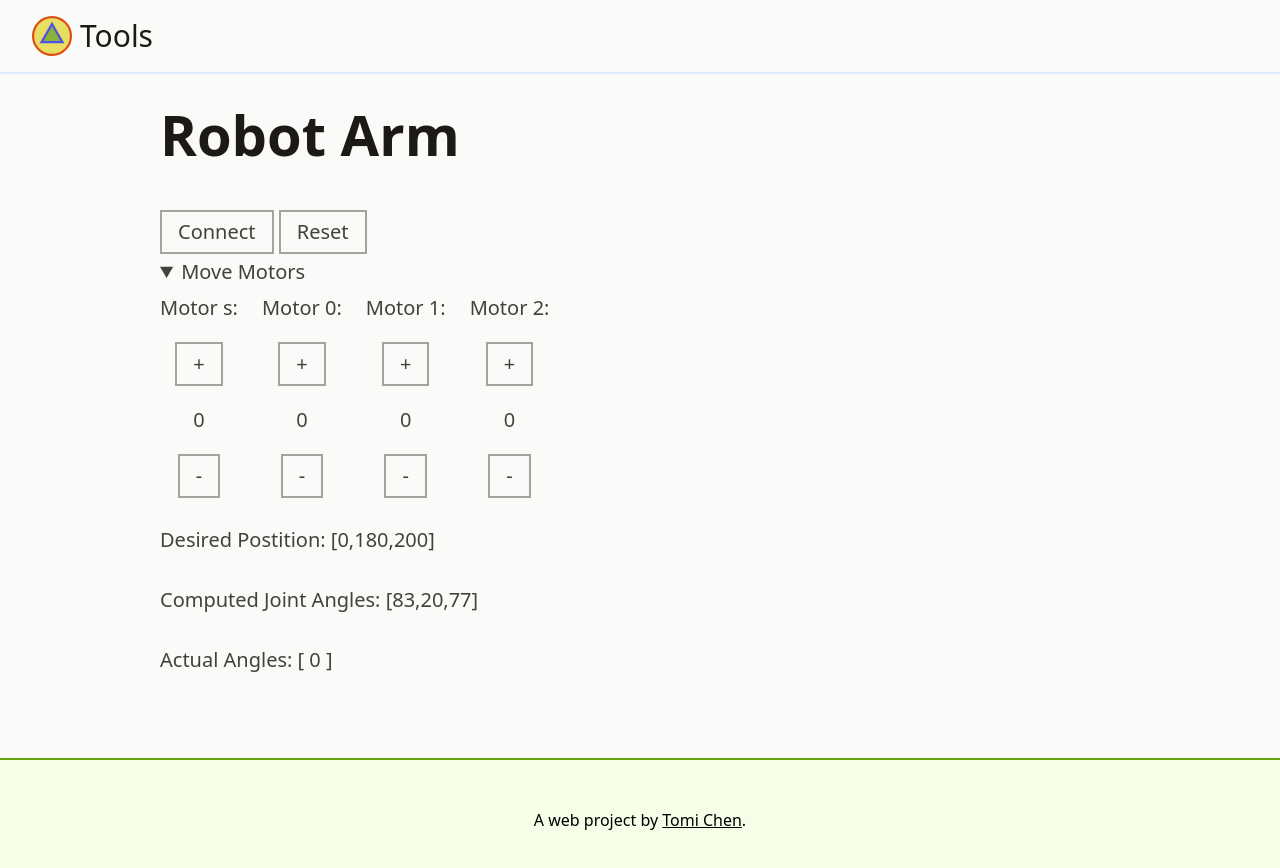
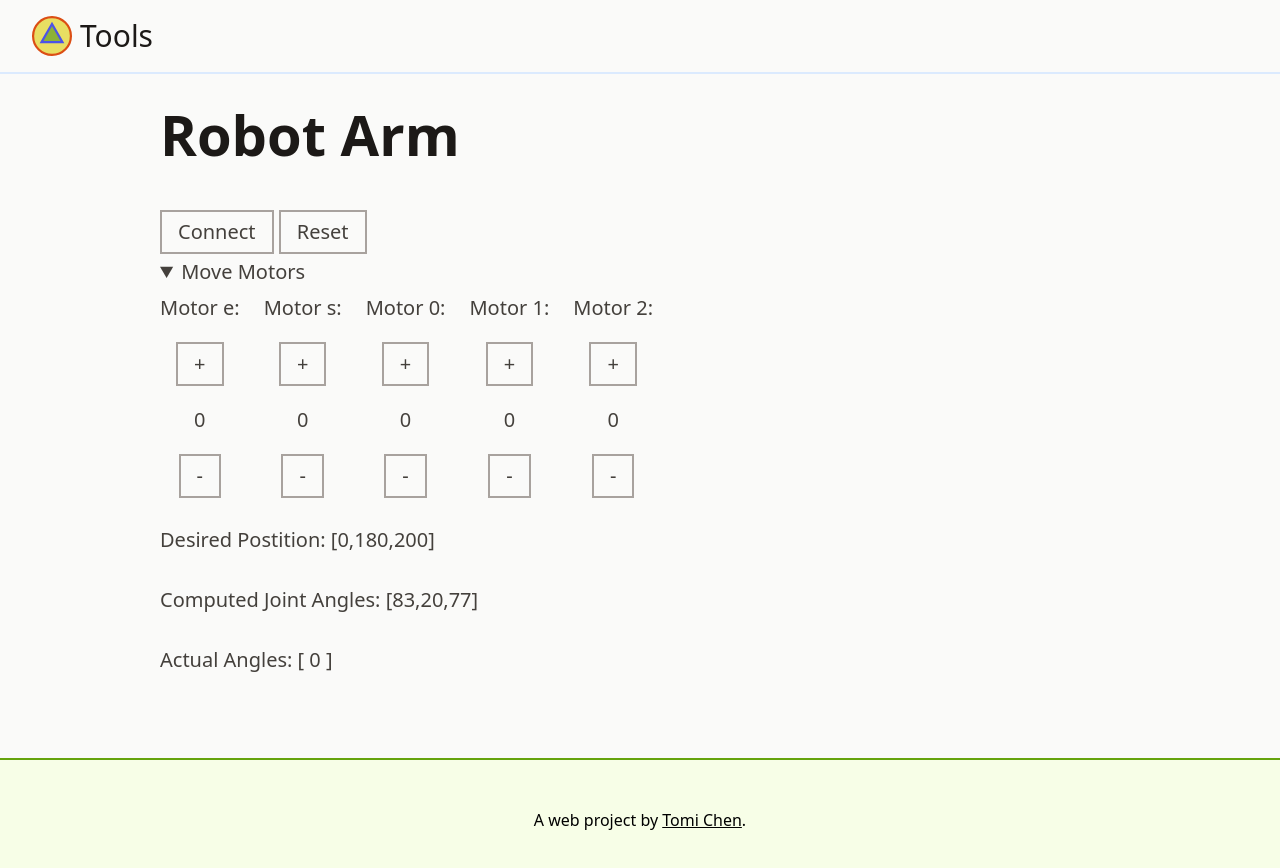
Before and after one commit to tctree333/tools, a SvelteKit app: page /edd-robot-arm in a window 1280 px wide. Both pictures are taken after a click on the heading "Move Motors". Shown: the top 868 px of the page. Built offline with nearby package versions, Linux system fonts and the light colour scheme.

Commit message:
change some robot arm parameters

```diff
--- a/src/routes/edd-robot-arm/+page.svelte
+++ b/src/routes/edd-robot-arm/+page.svelte
@@ -108,21 +108,25 @@
 
 		const key = event.key;
 		// if (key === 'q') {
-		// 	move('s', 5);
+		// 	move('s', 10);
 		// } else if (key === 'a') {
-		// 	move('s', -5);
+		// 	move('s', -10);
 		// } else if (key === 'w') {
-		// 	move('0', 5);
+		// 	move('0', 1);
 		// } else if (key === 's') {
-		// 	move('0', -5);
+		// 	move('0', -1);
 		// } else if (key === 'e') {
-		// 	move('1', 5);
+		// 	move('1', 1);
 		// } else if (key === 'd') {
-		// 	move('1', -5);
+		// 	move('1', -1);
 		// } else if (key === 'r') {
-		// 	move('2', 5);
+		// 	move('2', 1);
 		// } else if (key === 'f') {
-		// 	move('2', -5);
+		// 	move('2', -1);
+		// } else if (key === 'x') {
+		// 	move('e', 500);
+		// } else if (key === 'f') {
+		// 	move('e', -500);
 		// }
 
 		clearTimeout(timeout);
@@ -138,10 +142,14 @@
 			target[2] += 1;
 		} else if (key === 'q') {
 			target[2] -= 1;
+		} else if (key === 'r') {
+			move('e', 500);
+		} else if (key === 'f') {
+			move('e', -500);
 		}
-		timeout = setTimeout(() => {
-			target = target;
-		}, 100);
+		// timeout = setTimeout(() => {
+		// 	target = target;
+		// }, 100);
 	};
 
 	// attempt at inverse kinematics based on FABRIK
@@ -161,7 +169,7 @@
 		return Math.sqrt(Math.pow(x, 2) + Math.pow(y, 2));
 	};
 
-	const STEPS_PER_REV = 5000;
+	const STEPS_PER_REV = 2800;
 	const extractTargetPos = (target: Point3D): [number, Point2D] => {
 		const radians = Math.atan2(target[1], target[0]) - Math.PI / 2;
 		const radius = pythag(target[0], target[1]);
@@ -282,17 +290,17 @@
 	<details>
 		<summary>Move Motors</summary>
 		<div class="flex flex-row space-x-6">
-			{#each ['s', '0', '1', '2'] as motor}
+			{#each ['e', 's', '0', '1', '2'] as motor}
 				<div class="flex flex-col space-y-4 items-center">
 					<span>Motor {motor}:</span>
 					<button
-						on:click={() => move(motor, 5)}
+						on:click={() => move(motor, motor === 'e' ? 100 : motor === 's' ? 250 : 1)}
 						type="button"
 						class="m-0 px-4 py-0.5 border-2 border-stone-400">+</button
 					>
 					<span>{positions.get(motor) ?? 0}</span>
 					<button
-						on:click={() => move(motor, -5)}
+						on:click={() => move(motor, motor === 'e' ? -100 : motor === 's' ? -250 : -1)}
 						type="button"
 						class="m-0 px-4 py-0.5 border-2 border-stone-400">-</button
 					>
```
